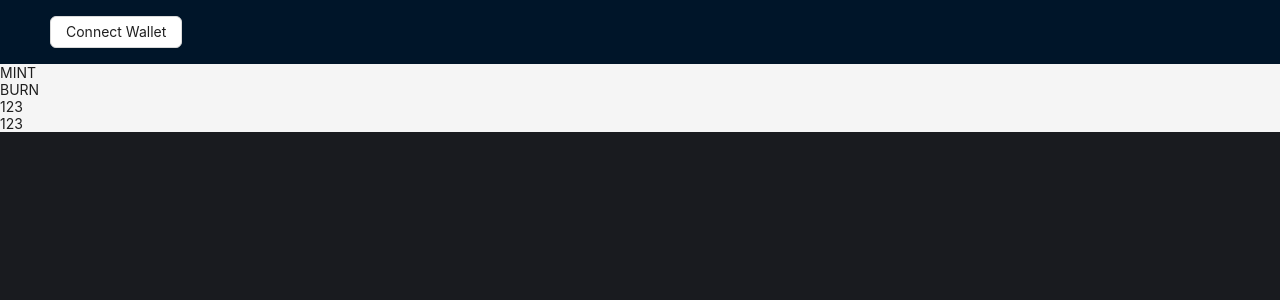
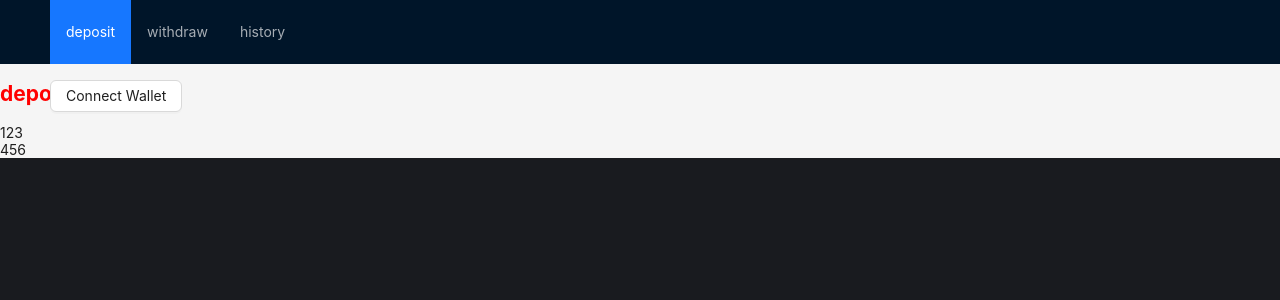
Before and after one commit to IcarusRyy/selfWeb3, a React app: page / in a window 1280 px wide. Shown: the top 300 px of the page. Built offline with nearby package versions, Linux system fonts and the light colour scheme.

Commit message:
feat:配置路由；配置全局样式文件

```diff
--- a/src/index.less
+++ b/src/global.module.less
@@ -1,3 +1,4 @@
+/* global.module.less */
 html {
   background-color: #191B1F;
 }
@@ -15,3 +16,12 @@ h2 {
   align-items: center;
   justify-content: center;
 }
+
+// 颜色相关
+.red {
+  color: red;
+}
+
+.green {
+  color: green;
+}
--- a/src/index.tsx
+++ b/src/index.tsx
@@ -1,10 +1,14 @@
 import React from 'react'
 import { createRoot } from 'react-dom/client'
 import App from './layout/App'
-import './index.less'
-// const root = document.getElementById('root');
+import './global.module.less'
+import { BrowserRouter } from 'react-router-dom'
 const root = document.querySelector('#root')
 
 if (root) {
-  createRoot(root).render(<App />)
+  createRoot(root).render(
+    <BrowserRouter>
+      <App />
+    </BrowserRouter>,
+  )
 }
--- a/src/layout/App.tsx
+++ b/src/layout/App.tsx
@@ -1,21 +1,21 @@
-import React, { lazy, Suspense, useState } from 'react'
-import { RouterProvider } from 'react-router-dom'
-import { globalRouters } from '../router'
+import React from 'react'
+import { useRoutes } from 'react-router-dom'
+import { routes } from '../router'
 import { Layout } from 'antd'
 import Headers from '@/page/header'
 import styles from './app.less'
-const { Header, Content, Footer } = Layout
+import MyMenu from './menu'
+const { Header, Content } = Layout
 function App() {
-  console.log(globalRouters, 'globalRouters')
+  const element = useRoutes(routes)
   return (
     <>
       <Layout className={`layout  ${styles.layoutBox}`}>
         <Header className={styles.headerBox}>
+          <MyMenu routes={routes} />
           <Headers />
         </Header>
-        <Content className={` ${styles.contentBox}`}>
-          <RouterProvider router={globalRouters} />
-        </Content>
+        <Content className={` ${styles.contentBox}`}>{element}</Content>
       </Layout>
     </>
   )
--- a/src/layout/app.less
+++ b/src/layout/app.less
@@ -9,6 +9,7 @@
     display: flex;
     align-items: center;
     justify-content: center;
+    position: relative;
   }
 
   .contentBox {
--- /dev/null
+++ b/src/layout/menu/index.tsx
@@ -0,0 +1,36 @@
+import { Menu } from 'antd'
+import React from 'react'
+import { useLocation, useNavigate } from 'react-router-dom'
+
+interface MyMenuProps {
+  routes: any[]
+}
+
+const MyMenu = (props: MyMenuProps) => {
+  const navigate = useNavigate()
+  const location = useLocation()
+  const { routes } = props
+  const items = routes
+    .filter(item => item.isMenu)
+    .map(item => ({
+      key: item.key,
+      label: item.key,
+    }))
+  const handleOnClick = (data: any) => {
+    navigate(data.key)
+  }
+  return (
+    <>
+      <Menu
+        theme="dark"
+        mode="horizontal"
+        defaultSelectedKeys={
+          location.pathname.length > 1 ? [location.pathname.split('/')[1]] : ['deposit']
+        }
+        items={items}
+        onClick={handleOnClick}
+      />
+    </>
+  )
+}
+export default MyMenu
--- /dev/null
+++ b/src/page/deposit/index.tsx
@@ -0,0 +1,14 @@
+import React from 'react'
+
+const DepositPage = () => {
+  return (
+    <>
+      <h2>deposit</h2>
+      <div className="flexcc">
+        <div className="red">123</div>
+        <div className="green">456</div>
+      </div>
+    </>
+  )
+}
+export default DepositPage
--- a/src/page/header/index.less
+++ b/src/page/header/index.less
@@ -1,6 +1,6 @@
+@headerBgc: #181A1E;
+
 .headersBox {
-  width: 100%;
-  display: flex;
-  align-items: center;
-  justify-content: right;
+  position: absolute;
+  right: 20px;
 }
--- a/src/page/header/index.tsx
+++ b/src/page/header/index.tsx
@@ -3,7 +3,7 @@ import styles from './index.less'
 import { Button } from 'antd'
 const Header = () => {
   return (
-    <div className={styles.headersBox}>
+    <div className={`${styles.headersBox}`}>
       <Button>Connect Wallet</Button>
     </div>
   )
--- /dev/null
+++ b/src/page/history/index.tsx
@@ -0,0 +1,10 @@
+import React from 'react'
+
+const HistoryPage = () => {
+  return (
+    <>
+      <h2>HistoryPage</h2>
+    </>
+  )
+}
+export default HistoryPage
--- /dev/null
+++ b/src/page/withdraw/index.tsx
@@ -0,0 +1,10 @@
+import React from 'react'
+
+const WithdrawPage = () => {
+  return (
+    <>
+      <h2>WithdrawPage</h2>
+    </>
+  )
+}
+export default WithdrawPage
--- a/src/router/index.tsx
+++ b/src/router/index.tsx
@@ -1,20 +1,38 @@
-import { createBrowserRouter, Navigate } from 'react-router-dom'
-import HomePage from '@/page/home'
-// 全局路由
-export const globalRouters = createBrowserRouter([
-  // 对精确匹配"/"，跳转Home页面
+import { Navigate, RouteObject } from 'react-router-dom'
+import DepositPage from '@/page/deposit'
+import WithdrawPage from '@/page/withdraw'
+import HistoryPage from '@/page/history'
+type MyRoute = RouteObject & { isMenu?: boolean; key?: string }
+export const routes: MyRoute[] = [
+  // 对精确匹配"/"，跳转deposit页面
   {
     path: '/',
-    element: <HomePage />,
+    element: <DepositPage />,
   },
-  // 精确匹配"/home"，跳转Home页面
+  // 精确匹配"/deposit"，跳转deposit页面
   {
-    path: '/home',
-    element: <HomePage />,
+    path: '/deposit',
+    key: 'deposit',
+    isMenu: true,
+    element: <DepositPage />,
   },
-  // 未匹配，，跳转Home页面
+  // 精确匹配"/withdraw"，跳转withdraw页面
+  {
+    path: '/withdraw',
+    key: 'withdraw',
+    isMenu: true,
+    element: <WithdrawPage />,
+  },
+  // 精确匹配"/history"，跳转history页面
+  {
+    path: '/history',
+    key: 'history',
+    isMenu: true,
+    element: <HistoryPage />,
+  },
+  // 未匹配，，跳转deposit页面
   {
     path: '*',
     element: <Navigate to="/" />,
   },
-])
+]
```
Also changed, not shown: src/page/deposit/index.less (added), 1 other file (tests, documents, lock files or other folders).
